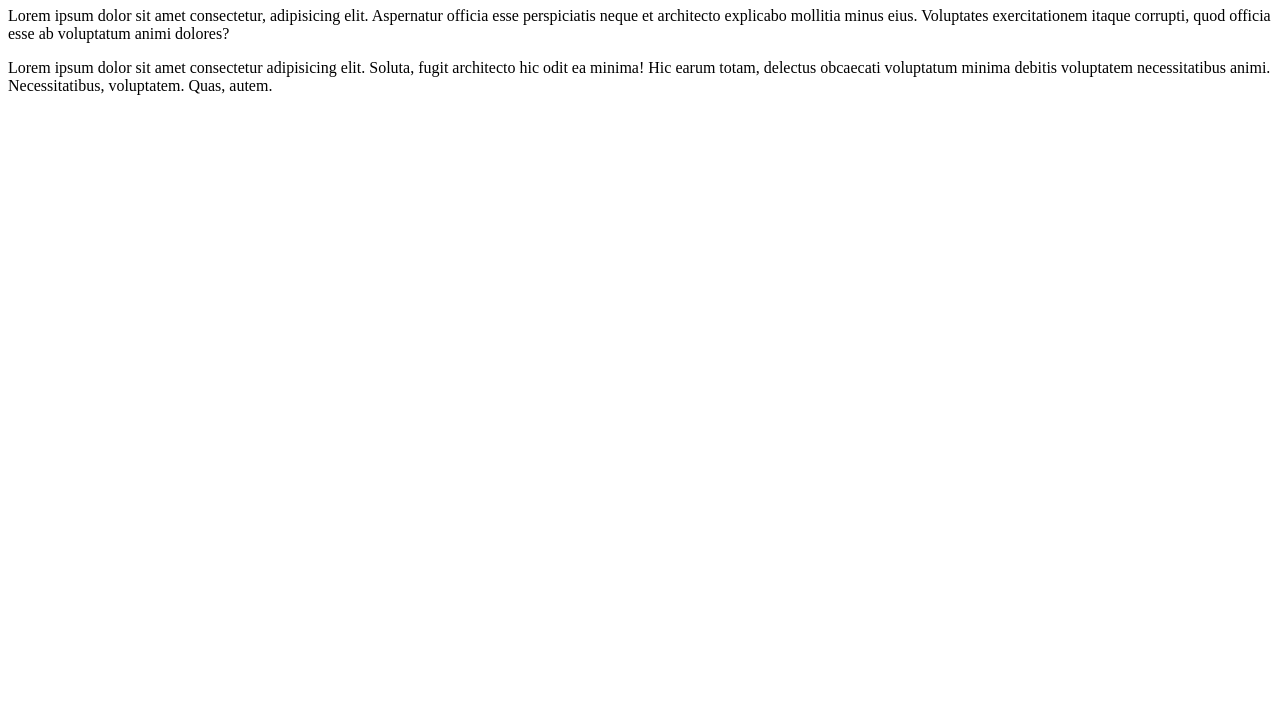
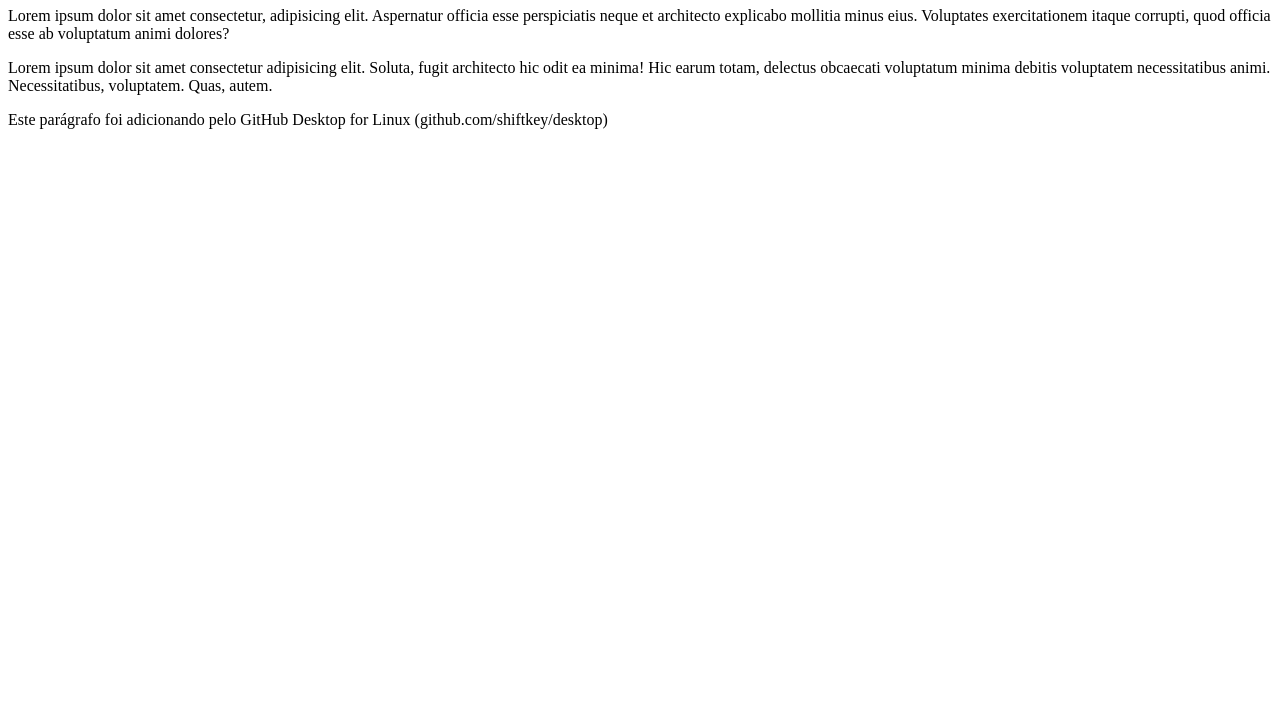
Before and after one commit to jrrpaz/cursoemvideo, a plain HTML site: page site-exemplo/index.html in a window 1280 px wide. Shown: the part 73-800 px from the top of the page. Drawn offline with Linux system fonts and the light colour scheme.

Commit message:
Update index.html

```diff
--- a/site-exemplo/index.html
+++ b/site-exemplo/index.html
@@ -9,5 +9,6 @@
     <h1>Olá, Mundo!</h1>
     <p>Lorem ipsum dolor sit amet consectetur, adipisicing elit. Aspernatur officia esse perspiciatis neque et architecto explicabo mollitia minus eius. Voluptates exercitationem itaque corrupti, quod officia esse ab voluptatum animi dolores?</p>
     <p>Lorem ipsum dolor sit amet consectetur adipisicing elit. Soluta, fugit architecto hic odit ea minima! Hic earum totam, delectus obcaecati voluptatum minima debitis voluptatem necessitatibus animi. Necessitatibus, voluptatem. Quas, autem.</p>
+    <p>Este parágrafo foi adicionando pelo GitHub Desktop for Linux (github.com/shiftkey/desktop)</p>
 </body>
 </html>
```
